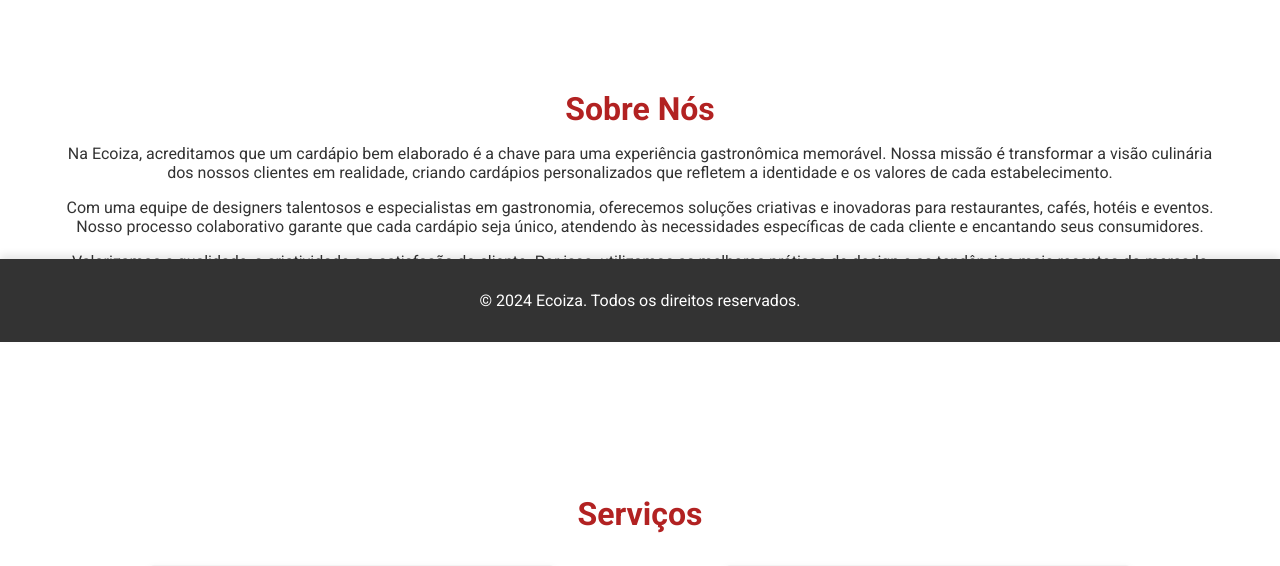
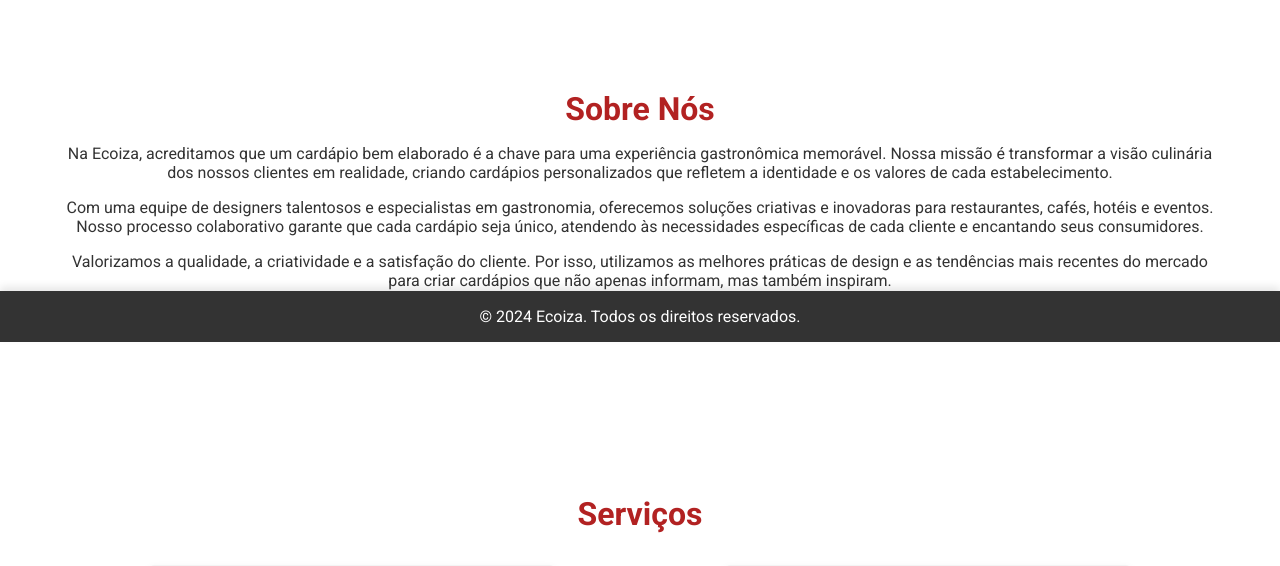
Before and after one commit to NickSA1512/p_integrador, a Django app: page / in a window 1280 px wide. Shown: the part 458-1024 px from the top of the page. Run offline with Django 5.2, Linux system fonts and the light colour scheme.

Commit message:
Update style.css

```diff
--- a/static/frontpage/style.css
+++ b/static/frontpage/style.css
@@ -53,7 +53,7 @@
 
 .hero {
     background: url('hero-image.jpg') no-repeat center center/cover;
-    color: white;
+    color: black;
     text-align: center;
     padding: 5rem 0;
 }
@@ -70,7 +70,7 @@
 
 .hero .btn {
     background-color: #FF6347; /* Tomato Red */
-    color: white;
+    color:white;
     padding: 1rem 2rem;
     text-decoration: none;
     border-radius: 5px;
@@ -159,7 +159,7 @@
     background-color: #333;
     color: white;
     text-align: center;
-    padding: 1rem 0;
+    padding: 0.001rem 0;
     position: fixed;
     width: 100%;
     bottom: 0;
```
